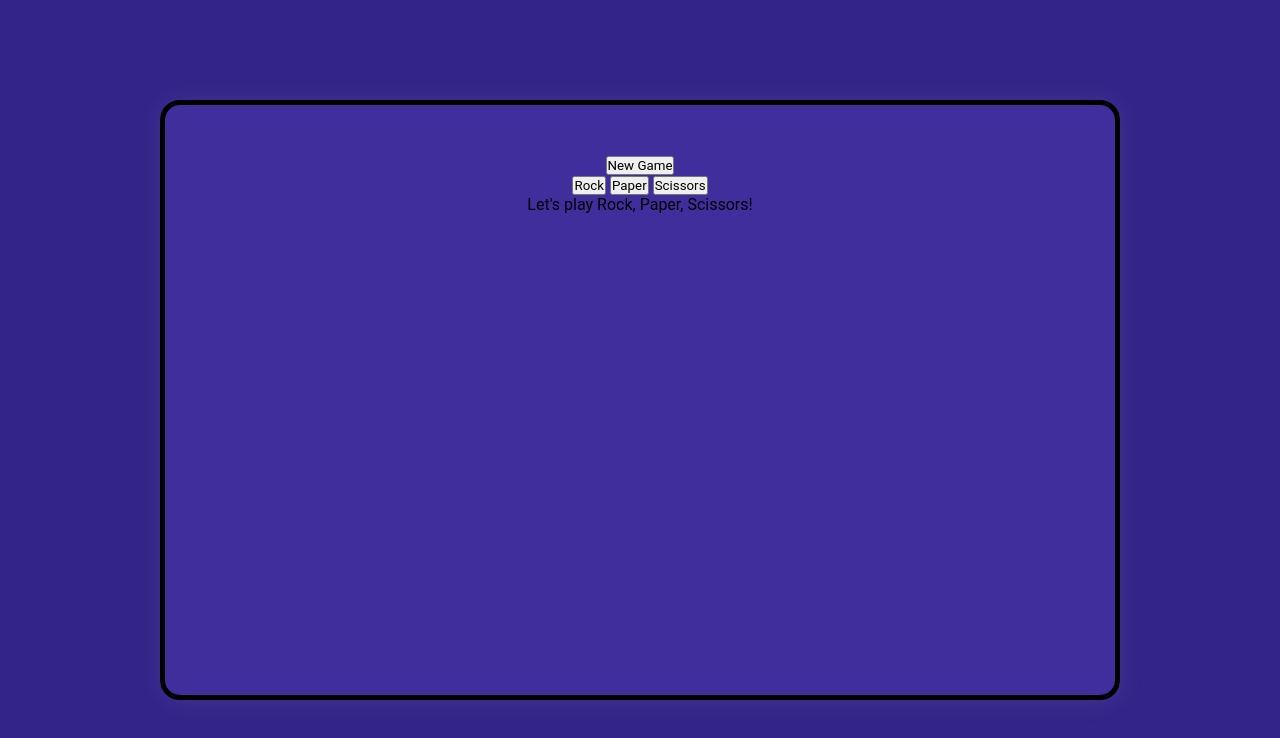
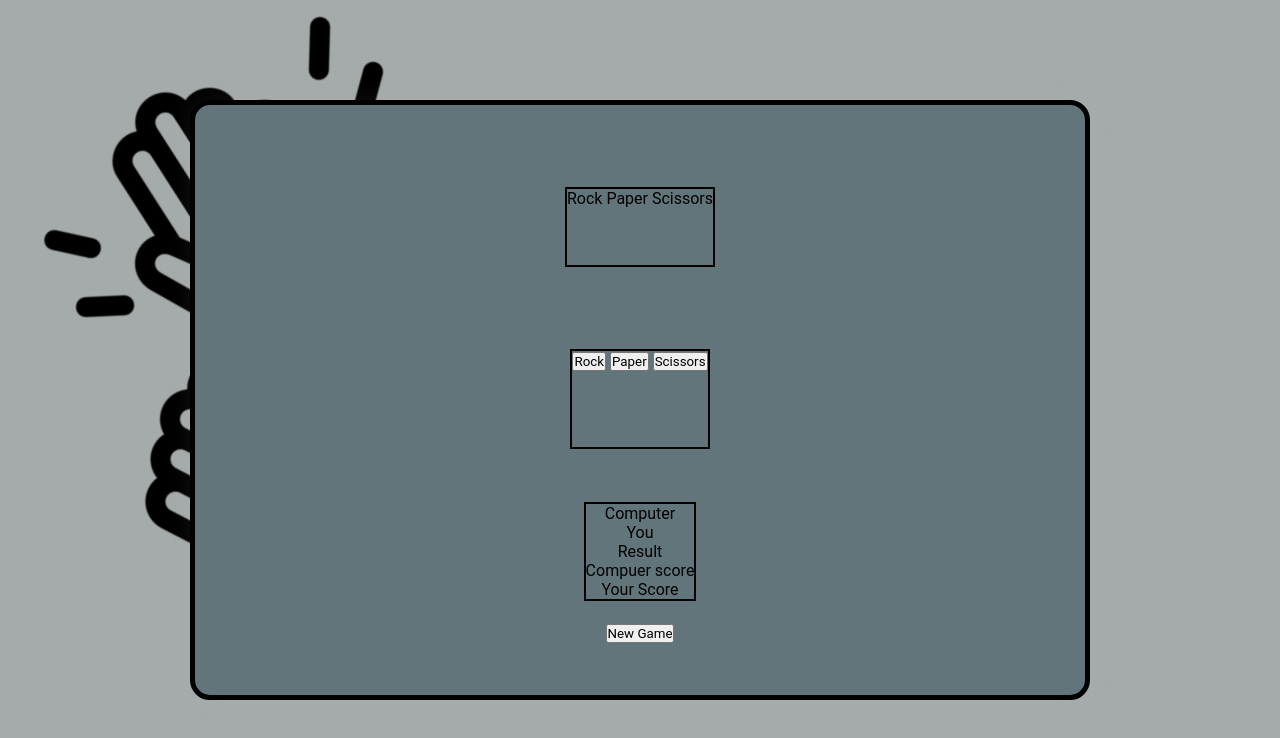
Before and after one commit to jufu87/rock-paper-scissors, a plain HTML site: page index.html in a window 1280 px wide. Both pictures are taken after a click on the button "New Game". Drawn offline with Linux system fonts and the light colour scheme.

Commit message:
Add background image, icons to directory

```diff
--- a/index.css
+++ b/index.css
@@ -12,20 +12,46 @@ body {
     align-items: center;
     justify-content: center;
     height: 100vh;
-    background-color: rgb(51, 36, 138);
+    background-color: #A5AAAB;
+    background-image: url(rock-paper-scissors.png);
+    background-repeat: no-repeat;
+    background-position: 5% 5%;
 }
 
 #playArea {
     display: flex;
     flex-direction: column;
+    justify-content: space-evenly;
     align-items: center;
     border: 5px solid black;
     box-shadow: 1px 1px 25px rgba(194, 194, 194, 0.1);
-    background-color: rgb(63, 46, 156);
-    padding: 50px;
+    background-color: #62757B;
+    padding: 30px;
     border-radius: 20px;
-    min-height: 75vh;
-    min-width: 75vw;
+    height: 75vh;
+    width: 75vw;
+    max-height: 700px;
+    max-width: 900px;
+}
+
+#header {
+    display: flex;
+    flex-direction: column;
+    align-items: center;
+    justify-content: space-between;
+    margin: 30px;
+    min-height: 5rem;
+    border: 2px solid black;
+}
+#choiceBtns {
+    border: 2px solid black;
+    margin: 30px;
+    min-height: 100px;
+}
+
+#winMessageDiv {
+    border: 2px solid black;
+    margin: 30px;
 }
 
 #results-div {
@@ -33,4 +59,5 @@ body {
     flex-direction: column;
     align-items: center;
     text-align: center;
+    border: 2px solid black;
 }
--- a/index.html
+++ b/index.html
@@ -10,14 +10,21 @@
 <body>
     <div id="playArea">
         <div id="header">
-            <button id="newGame">New Game</button>
+            <ul>
+                <li>Rock Paper Scissors</li>
+            </ul>
+
         </div>
         <div id="choiceBtns">
             <button id="btn-rock">Rock</button>
             <button id="btn-paper">Paper</button>
             <button id="btn-scissors">Scissors</button>
+
         </div>
-        <div id="results-div">Let's play Rock, Paper, Scissors!
+        <div id="winMessageDiv">
+            <p id="winMessageParagraph"></p>
+        </div>
+        <div id="results-div">
             <ul>
                 <li id="computerChoseTextLi"></li>
                 <li id="humanChoseTextLi"></li>
@@ -26,6 +33,9 @@
                 <li id="humanScoreLi"></li>
             </ul>
         </div>
+        <div id="footer">
+            <button id="newGame">New Game</button>
+        </div>
     </div>
 </body>
 </html>
--- a/index.js
+++ b/index.js
@@ -2,6 +2,8 @@ const headerDiv = document.querySelector("#header");
 const resultsDiv = document.querySelector("#results-div");
 const newGameBtn = document.querySelector("#newGame");
 const choiceBtns = document.querySelector("#choiceBtns");
+const winMessageDiv = document.querySelector("#winMessageDiv");
+const winMessageParagraph = document.querySelector("#winMessageParagraph");
 const btnRock = document.querySelector("#btn-rock");
 const btnPaper = document.querySelector("#btn-paper");
 const btnScissors = document.querySelector("#btn-scissors");
@@ -17,6 +19,7 @@ let computerScore = 0
 let game = "";
 
 choiceBtns.style.display = "none";     //   hide buttons div, enable with New Game
+winMessageDiv.style.display = "none";
 
 function getComputerChoice() {
     let computerInput = choices[Math.floor(Math.random() * 3)];
@@ -68,15 +71,15 @@ function playRound(humanChoice, computerChoice) {
     console.log("Your score = " + humanScore);
 
     if (humanScore === 5) {
-        resultLi.textContent = "YOU HAVE WON THE GAME! CONGRATULATIONS";
-        humanScore = 0;
-        computerScore = 0;
+
+        winMessageParagraph.textContent = "YOU HAVE WON THE GAME! CONGRATULATIONS";
+
         hideChoiceBtns();
         return;
     } else if (computerScore === 5) {
-        resultLi.textContent = "COMPUTER HAS WON THE GAME! BETTER LUCK NEXT TIME!";
-        humanScore = 0;
-        computerScore = 0;
+
+        winMessageParagraph.textContent = "COMPUTER HAS WON THE GAME! BETTER LUCK NEXT TIME!";
+
         hideChoiceBtns();
         return;
     };
@@ -106,10 +109,20 @@ btnScissors.addEventListener("click", event => {
 
 function showChoiceBtns() {
     choiceBtns.style.display = "block";
+    humanScore = 0;
+    computerScore = 0;
+    computerChoseTextLi.textContent = "Computer";
+    humanChoseTextLi.textContent = "You"
+    resultLi.textContent = "Result";
+    computerScoreLi.textContent = "Compuer score";
+    humanScoreLi.textContent = "Your Score";
+    winMessageDiv.style.display = "none";
+
 }
 
 function hideChoiceBtns() {
     choiceBtns.style.display = "none";
+    winMessageDiv.style.display = "block";
 }
 
 newGameBtn.addEventListener("click", showChoiceBtns);
```
Also changed, not shown: paper.png (added), rock-paper-scissors.png (added), rock.png (added), scissors.png (added).
